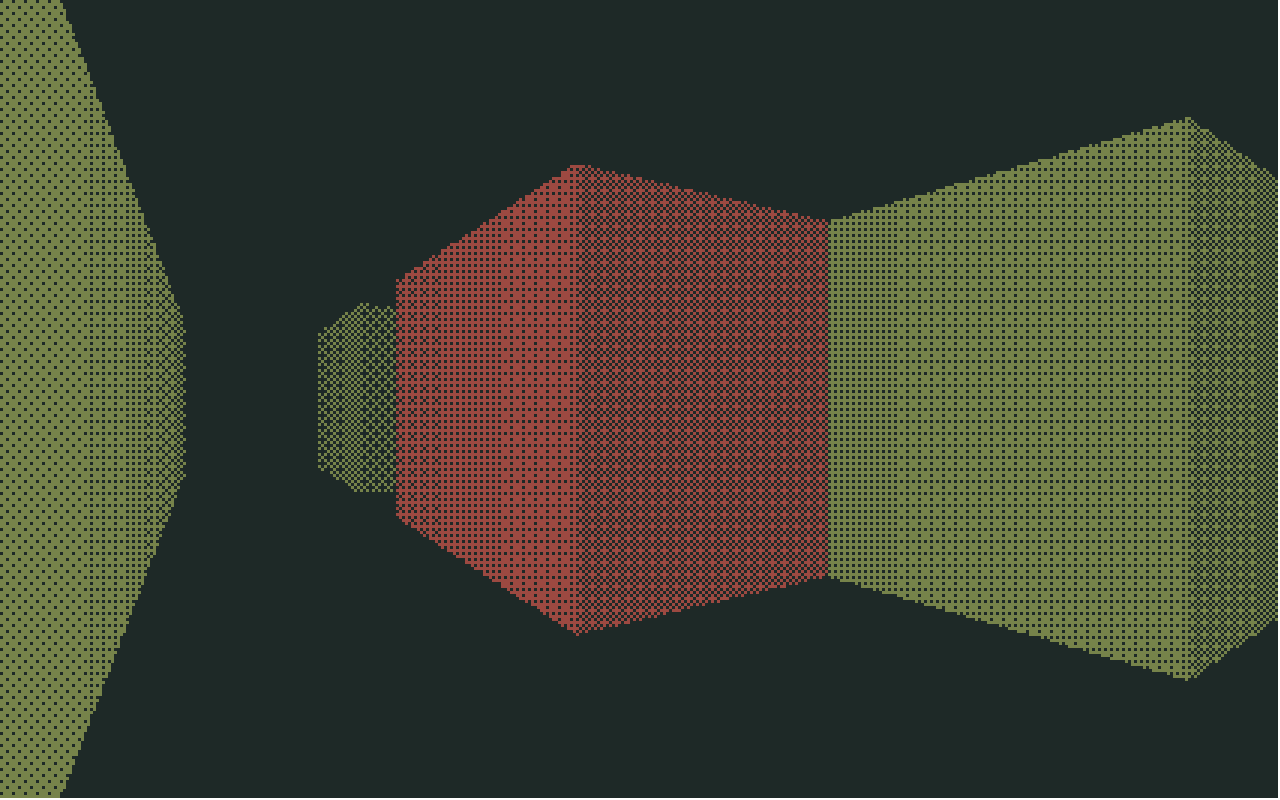
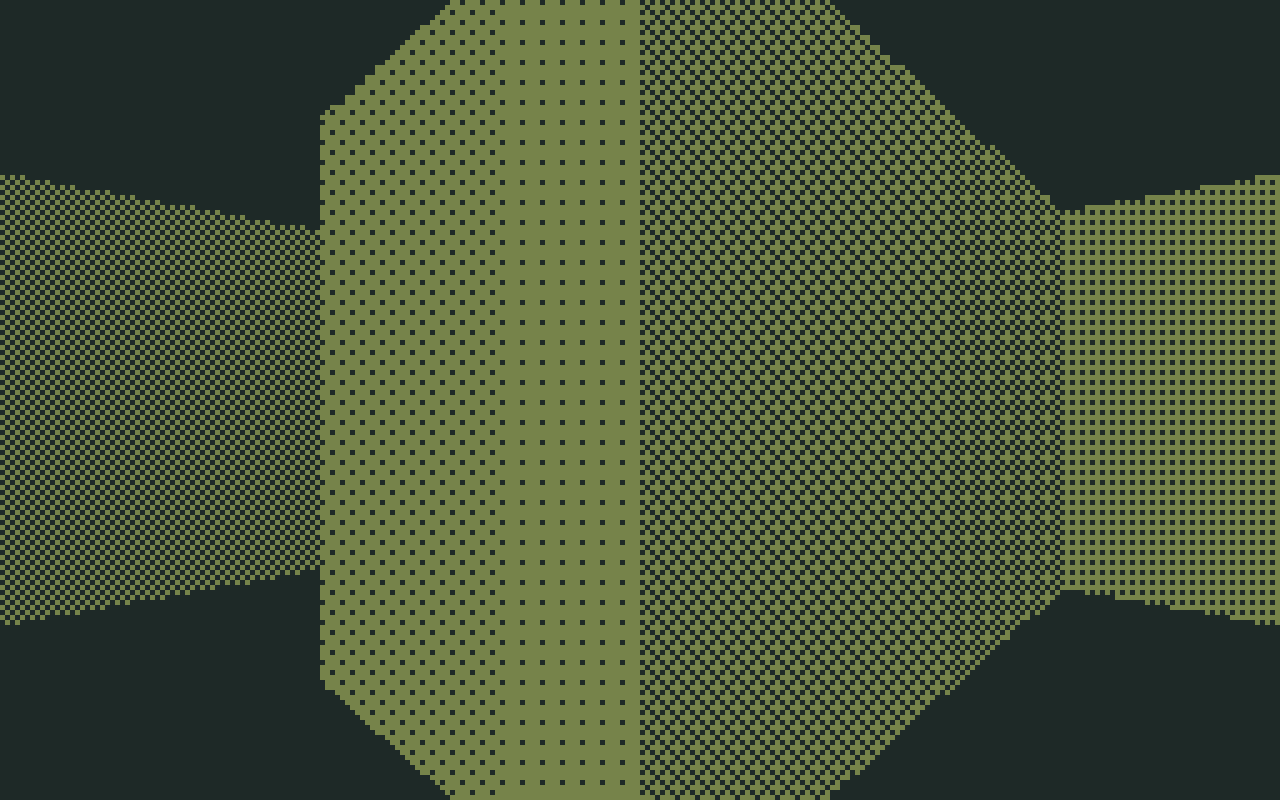
Before and after one commit to arnavcs/renovating-the-labyrinth, a plain HTML site: page index.html in a window 1280 px wide. Drawn offline with Linux system fonts and the light colour scheme.

Commit message:
randomized mazes

```diff
--- a/game.js
+++ b/game.js
@@ -1,35 +1,79 @@
 console.log("loaded game")
 
-const MOUSE_SPEED = 5;
+const MOUSE_SPEED = 10;
 const MOVE_SPEED = 10;
 
 let changed = false;
+const CARDINAL_NEIGHBOURS = [[0, 1], [0, -1], [1, 0], [-1, 0]];
 
-let map = [[ 1,  0,  1,  2,  2,  1,  1,  1],
-           [ 1,  0,  1,  0,  0,  0,  0,  1],
-           [ 1,  0,  0,  0,  0,  0,  0,  1],
-           [ 1,  0,  2,  0,  0,  0,  0,  1],
-           [ 1,  0,  2,  1,  0,  0,  0,  1],
-           [ 1,  0,  0,  1,  0,  0,  0,  1],
-           [ 1,  0,  0,  0,  0,  0,  0,  1],
-           [ 1,  1,  1,  1,  1,  1,  1,  1]];
-let camera = {
-  pos: [1.2, 1.5],
-  dir: vnormalize([2, 3]),
-  fov: 90
-};
+let map;
+let camera = { fov: 90 };
 let canvas;
 let options = {
   viewDist: 10, // distance till stop of light
   wallColours: [[118, 131, 74], [156, 73, 65]],
   zeroColour: [30, 41, 39],
-  dithering: true
+  dithering: true,
+  pixels: 40000
 };
 
 let rightPressed = false;
 let leftPressed = false;
 let upPressed = false;
 let downPressed = false;
+
+function getTile (pos) {
+  return safeMapAt(map, pos.map(Math.floor));
+}
+
+// uses the randomized Prim's Algorithm
+function generateMaze (side) {
+  map = [];
+  let ds = 2 * side;
+  for (let i = 0; i < ds + 1; i++) {
+    map.push([]);
+    for (let j = 0; j < ds + 1; j++)
+      map[i].push(i == 0 || j == 0 || i == ds || j == ds || (i % 2 == 0 && j % 2 == 0) ? 1 : NaN);
+  }
+
+  let center = svtimes(2 * Math.floor(side / 2) + 1, [1, 1]);
+  mapSet(map, center, 0);
+  wallQueue = CARDINAL_NEIGHBOURS.map(n => vvplus(center, n));
+
+  while (wallQueue.length) {
+    let wall = wallQueue.splice(Math.floor(Math.random() * wallQueue.length), 1)[0];
+    if (!isNaN(mapAt(map, wall))) continue;
+
+    let zeroDirs = [];
+    for (let i = 0; i < CARDINAL_NEIGHBOURS.length; i++) {
+      let consider = vvplus(wall, CARDINAL_NEIGHBOURS[i]);
+      if (mapAt(map, consider) == 0)
+        zeroDirs.push(CARDINAL_NEIGHBOURS[i]);
+    }
+
+    if (zeroDirs.length > 1) {
+      mapSet(map, wall, 1);
+      continue;
+    }
+
+    let openedSquare = vvplus(wall, svtimes(-1, zeroDirs[0]));
+    mapSet(map, wall, 0);
+    mapSet(map, openedSquare, 0);
+    wallQueue = wallQueue.concat(CARDINAL_NEIGHBOURS.map(n => vvplus(openedSquare, n)));
+  }
+
+  camera.pos = [1.5, 1.5];
+  camera.dir = vnormalize([1, 1]);
+
+  for (let orbIdx = 0; orbIdx < 5; orbIdx++) {
+    let proposed = [1, 1];
+    while ((proposed[0] == 1 && proposed[1] == 1) ||
+           safeMapAt(map, proposed) != 0) {
+      proposed = [2 * Math.floor(Math.random() * side) + 1, 2 * Math.floor(Math.random() * side) + 1];
+    }
+    mapSet(map, proposed, -1);
+  }
+}
 
 function keyHandler (keySet) {
   return (event) => {
@@ -57,14 +101,14 @@ function keyHandler (keySet) {
 function lockChangeAlert () {
   if (document.pointerLockElement === canvas) {
     console.log("The pointer lock status is now locked");
-    document.addEventListener("mousemove", updatePosition, false);
+    document.addEventListener("mousemove", updateDirection, false);
   } else {
     console.log("The pointer lock status is now unlocked");
-    document.removeEventListener("mousemove", updatePosition, false);
+    document.removeEventListener("mousemove", updateDirection, false);
   }
 }
 
-function updatePosition (event) {
+function updateDirection (event) {
   camera.dir = vrotate(camera.dir, MOUSE_SPEED * event.movementX / 100);
   changed = true;
 }
@@ -75,13 +119,13 @@ function gameloop () {
                            svtimes(desiredMovement[0], vrotate(camera.dir, 90)));
   desiredMovement = svtimes(Math.sqrt(1/2), desiredMovement);
 
-  let testWallBlock = (wallDir) => ((safeMapAt(map, vvplus(camera.pos, vrotate(wallDir, 30)).map(Math.floor)) ||
-                                     safeMapAt(map, vvplus(camera.pos, vrotate(wallDir, -30)).map(Math.floor))) &&
+  let testWallBlock = (wallDir) => ((getTile(vvplus(camera.pos, vrotate(wallDir, 30))) > 0 ||
+                                     getTile(vvplus(camera.pos, vrotate(wallDir, -30))) > 0) &&
                                     vdot(desiredMovement, wallDir) > 0);
 
-  if (testWallBlock([-0.1, 0]) || testWallBlock([0.1, 0]))
+  if (testWallBlock([-0.3, 0]) || testWallBlock([0.3, 0]))
     desiredMovement = vvproj(desiredMovement, [0, 1]);
-  if (testWallBlock([0, -0.1]) || testWallBlock([0, 0.1]))
+  if (testWallBlock([0, -0.3]) || testWallBlock([0, 0.3]))
     desiredMovement = vvproj(desiredMovement, [1, 0]);
 
   if (desiredMovement[0] != 0 || desiredMovement[1] != 0) {
@@ -97,6 +141,8 @@ function gameloop () {
 }
 
 window.onload = function () {
+  document.body.style.backgroundColor = colourToString(options.zeroColour);
+
   canvas = document.getElementById("screen");
   canvas.height = window.innerHeight;
   canvas.width = window.innerWidth;
@@ -109,6 +155,7 @@ window.onload = function () {
   document.addEventListener("keyup", keyHandler(false), false);
   document.addEventListener("pointerlockchange", lockChangeAlert, false);
 
+  generateMaze(10);
   setInterval(gameloop, 50);
   render(map, camera, canvas, options);
 }
--- a/raycaster.js
+++ b/raycaster.js
@@ -42,6 +42,10 @@ function mapAt (map, idx) {
   return map[map.length - 1 - idx[1]][idx[0]];
 }
 
+function mapSet (map, idx, value) {
+  map[map.length - 1 - idx[1]][idx[0]] = value;
+}
+
 function safeMapAt (map, idx) {
   if (!mapHas(map, idx)) return 0;
   return map[map.length - 1 - idx[1]][idx[0]];
@@ -51,10 +55,13 @@ function addAlpha (colour) {
   return [colour[0], colour[1], colour[2], 255];
 }
 
+function colourToString (colour) {
+  return "rgb(" + colour[0] + ", " + colour[1] + ", " + colour[2] + ")";
+}
+
 function precomputeColourStrings(options) {
-  let toString = (colour) => "rgb(" + colour[0] + ", " + colour[1] + ", " + colour[2] + ")";
-  colourStrings.push(toString(options.zeroColour));
-  options.wallColours.forEach((c) => colourStrings.push(toString(c)));
+  colourStrings.push(colourToString(options.zeroColour));
+  options.wallColours.forEach((c) => colourStrings.push(colourToString(c)));
 }
 
 function ditherAlpha (xr, yr, alpha) {
@@ -143,7 +150,7 @@ function renderCol (ctx, col, map, camera, screen, screenWidth, screenHeight, op
 // camera has pos: vector, dir: vector, and fov: angle
 function render (map, camera, screen, options) {
   const ctx = screen.getContext("2d");
-  let k = Math.max(1, Math.floor(Math.sqrt(screen.width * screen.height / 100000)));
+  let k = Math.max(1, Math.floor(Math.sqrt(screen.width * screen.height / options.pixels)));
   ctx.setTransform(k, 0, 0, k, 0, 0);
   camera.plane = svtimes(Math.tan(Math.PI * camera.fov / 360), vrotate(camera.dir, 90));
   precomputeColourStrings(options);
```
Also changed, not shown: index.html (+1 -1 lines).
